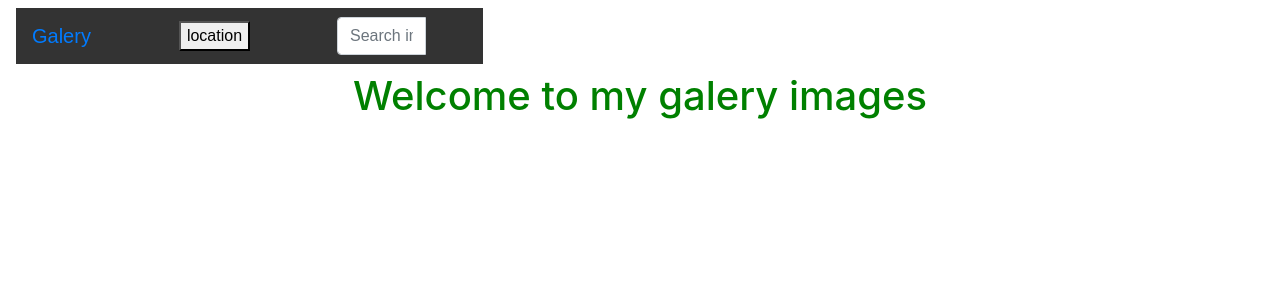
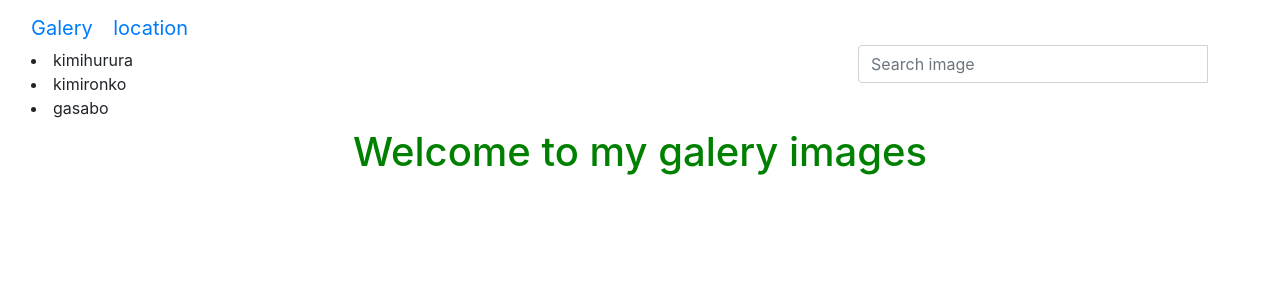
Before and after one commit to GasaGentille/personal_gallery, a Django app: template phootos/templates/image.html in a window 1280 px wide. Shown: the top 300 px of the page. Run offline with Django 3.2, Linux system fonts and the light colour scheme; the template is opened without the code that fills it, so the values that code supplies are empty; some libraries are stand-ins or nearby versions.

Commit message:
Display image location

```diff
--- a/phootos/templates/navbar.html
+++ b/phootos/templates/navbar.html
@@ -9,26 +9,15 @@
 
 <body>
   <nav class="navbar navbar-inverse">
-    <!-- <div class="container-fluid">
+    <div class="container-fluid">
       <div class="navbar-header">
         <a class="navbar-brand" href="{% url 'image' %}">Galery</a>
         <a class="navbar-brand" href="{% url 'location' location='kimihurura' %}">location</a>
         <li href="{% url 'location' location='kimihurura' %}">kimihurura</li>
         <li href="{% url 'location' location='kimironko' %}">kimironko</li>
         <li href="{% url 'location' location='gasabo' %}">gasabo</li>
-      </div> -->
-    <div class="navbar" style="overflow: hidden;background-color: #333;font-family: Arial;">
-      <a class="navbar-brand" href="{% url 'image' %}">Galery</a>
-      <div class="dropdown" style="float: left;overflow: hidden">
-        <button class="dropbtn">location
-          <i class="fa fa-caret-down"></i>
-        </button>
-        <div class="dropdown-content" style="display: none;position: absolute;background-color: #f9f9f9;min-width: 160px;z-index: 1;box-shadow: 0px 8px 16px 0px rgba(0,0,0,0.2);">
-          <a class="navbar-brand" href="{% url 'location' location='kimihurura' %}" style="display: block;text-align: left;">kimihurura</a>
-          <a class="navbar-brand" href="{% url 'location' location='kimironko' %}">kimironko</a>
-          <a class="navbar-brand" href="{% url 'location' location='gasabo' %}">gasabo</a>
-        </div>
       </div>
+
 
 
     <!-- Adding a search form  -->
```
